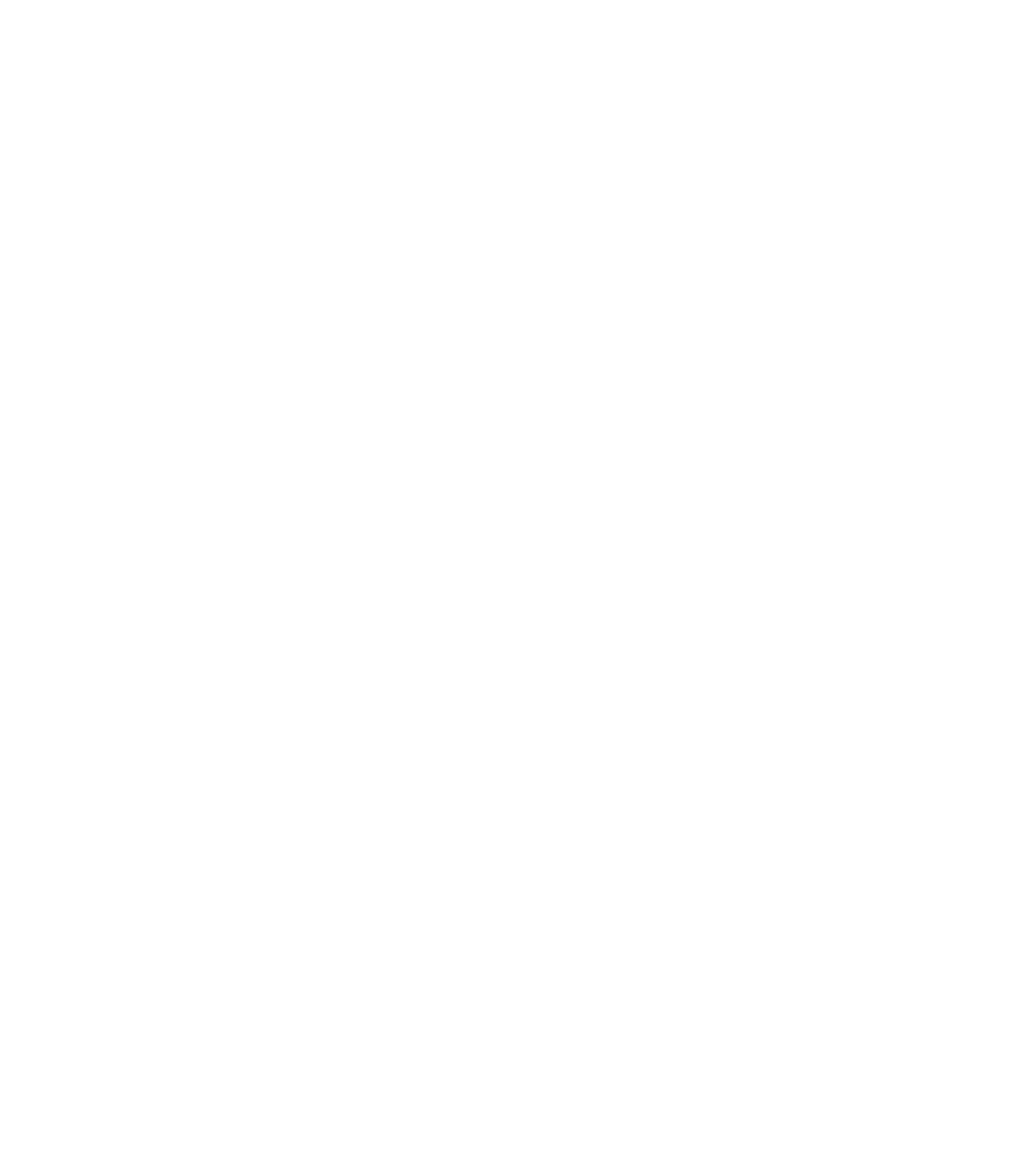
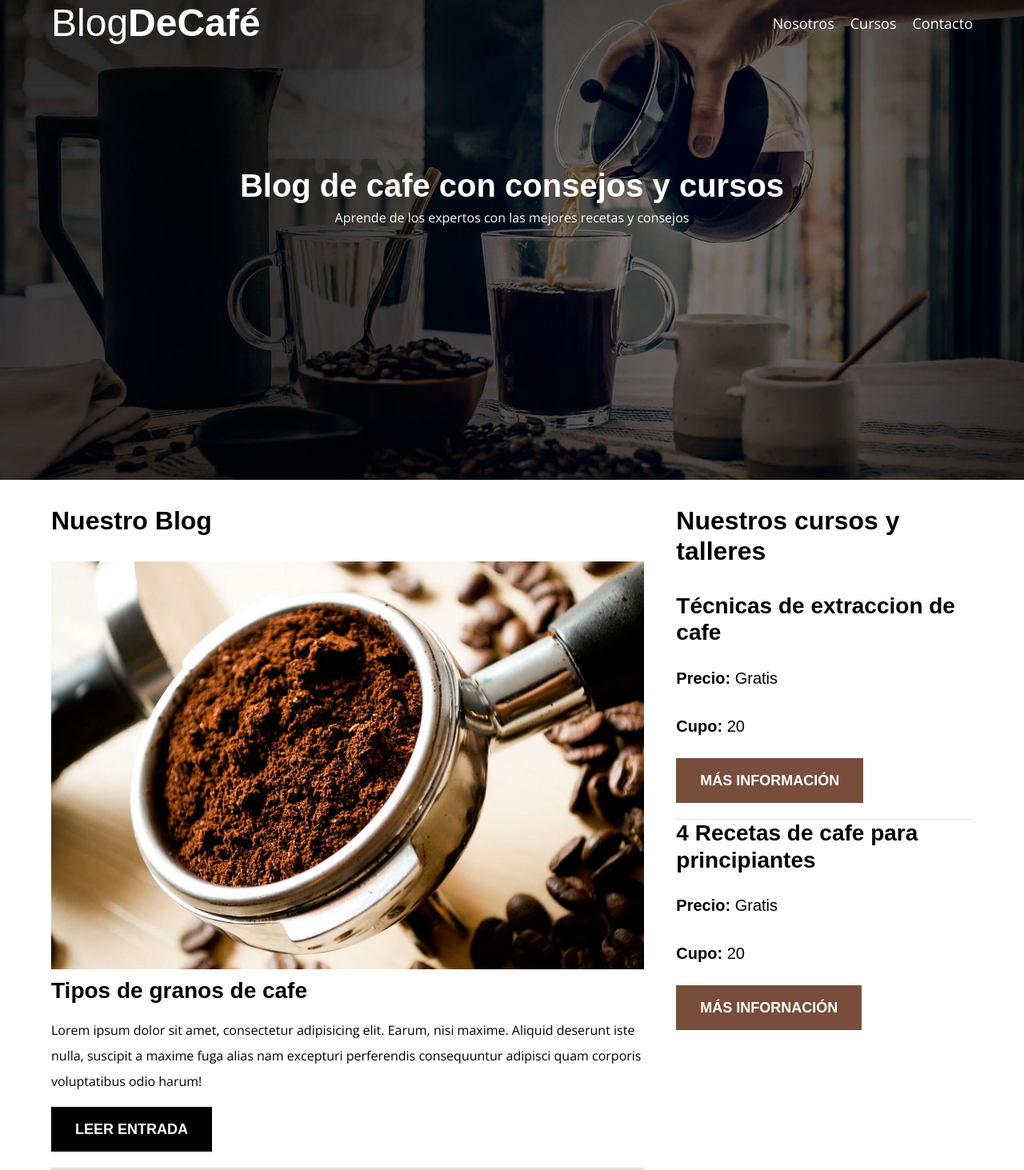
Before and after one commit to JulioChura/ProyectosPweb, a plain HTML site: page blogCafe/index.html in a window 1280 px wide. Shown: the top 1463 px of the page at 80% size. Before the commit the page ends 800 px from the top, so only its background shows below. Drawn offline with nearby package versions, Linux system fonts and the light colour scheme.

Commit message:
Se crea la parte del index

```diff
--- a/blogCafe/index.html
+++ b/blogCafe/index.html
@@ -4,8 +4,119 @@
     <meta charset="UTF-8">
     <meta name="viewport" content="width=device-width, initial-scale=1.0">
     <title>Blog de cafe</title>
+    <link rel="preconnect" href="https://fonts.googleapis.com">
+    <link rel="preconnect" href="https://fonts.gstatic.com" crossorigin>
+    <link href="https://fonts.googleapis.com/css2?family=Krub:ital,wght@0,400;0,700;1,600&family=Open+Sans:ital,wght@0,300..800;1,300..800&family=Staatliches&display=swap" rel="stylesheet">
+    <link rel="stylesheet" href="styles/normalize.css">
+    <link rel="stylesheet" href="styles/styles.css">
 </head>
 <body>
+    <header class="header">
 
+        <div class="contenedor">
+            <div class="barra">
+                <a class="logo" href="index.html">
+                    <h1 class="logo__nombre no-margin centrar-texto">Blog<span class="logo__bold">DeCafé</span></h1>
+                </a>
+
+                <nav class="navegacion">
+                    <a class="navegacion__enlace" href="nosotros.html">Nosotros</a>
+                    <a class="navegacion__enlace" href="cursos.html">Cursos</a>
+                    <a class="navegacion__enlace" href="contacto.html">Contacto </a>
+                </nav>
+            </div>
+        </div>
+
+        <div class="header__texto">
+            <h2 class="no-margin">Blog de cafe con consejos y cursos</h2>
+            <p class="no-margin">Aprende de los expertos con las mejores recetas y consejos</p>
+        </div>
+
+    </header>
+
+    <div class="contenedor contenido-principal">
+        <main class="blog">
+            <h3>Nuestro Blog</h3>
+            <article class="entrada">
+                <div class="entrada__imagen">
+                    <img src="img/blog1.jpg" alt="blog1">
+                </div>
+
+                <div class="entrada__contenido">
+                    <h4 class="no-margin">Tipos de granos de cafe</h4>
+                    <p>Lorem ipsum dolor sit amet, consectetur adipisicing elit. Earum, nisi maxime. Aliquid deserunt iste nulla, suscipit a maxime fuga alias nam excepturi perferendis
+                        consequuntur adipisci quam corporis voluptatibus odio harum!
+                    </p>
+                    <a href="entrada.html" class="boton boton--primario">Leer entrada</a>
+                </div>
+            </article>
+
+            <article class="entrada">
+                <div class="entrada__imagen">
+                    <img src="img/blog2.jpg" alt="blog1">
+                </div>
+
+                <div class="entrada__contenido">
+                    <h4 class="no-margin">Tres deliciosas recetas de cafe</h4>
+                    <p>Lorem ipsum dolor sit amet, consectetur adipisicing elit. Earum, nisi maxime. Aliquid deserunt iste nulla, suscipit a maxime fuga alias nam excepturi perferendis
+                        consequuntur adipisci quam corporis voluptatibus odio harum!
+                    </p>
+                    <a href="entrada.html" class="boton boton--primario">Leer entrada</a>
+                </div>
+            </article>
+
+            <article class="entrada">
+                <div class="entrada__imagen">
+                    <img src="img/blog3.jpg" alt="blog1">
+                </div>
+
+                <div class="entrada__contenido">
+                    <h4 class="no-margin">Beneficios del cafe</h4>
+                    <p>Lorem ipsum dolor sit amet, consectetur adipisicing elit. Earum, nisi maxime. Aliquid deserunt iste nulla, suscipit a maxime fuga alias nam excepturi perferendis
+                        consequuntur adipisci quam corporis voluptatibus odio harum!
+                    </p>
+                    <a href="entrada.html" class="boton boton--primario">Leer entrada</a>
+                </div>
+            </article>
+        </main>
+
+        <aside class="sidebar">
+            <h3>Nuestros cursos y talleres</h3>
+
+            <ul class="cursos no-padding">
+
+                <li class="widget-curso">
+                    <h4 class="no-margin">Técnicas de extraccion de cafe</h4>
+                    <p class="widget-curso__label">Precio: <span class="widget-curso__info">Gratis</span></p>
+                    <p class="widget-curso__label">Cupo: <span class="widget-curso__info">20</span></p>
+                    <a href="entrada.html" class="boton boton--secundario">Más información</a>
+                </li>
+
+                <li class="widget-curso">
+                    <h4 class="no-margin">4 Recetas de cafe para principiantes</h4>
+                    <p class="widget-curso__label">Precio: <span class="widget-curso__info">Gratis</span></p>
+                    <p class="widget-curso__label">Cupo: <span class="widget-curso__info">20</span></p>
+                    <a href="entrada.html" class="boton boton--secundario">Más infornación</a>
+                </li>
+            </ul>
+        </aside>
+
+    </div>
+
+    <footer class="footer">
+        <div class="contenedor">
+            <div class="barra">
+                <a class="logo" href="index.html">
+                    <h1 class="logo__nombre no-margin centrar-texto">Blog<span class="logo__bold">DeCafé</span></h1>
+                </a>
+
+                <nav class="navegacion">
+                    <a class="navegacion__enlace" href="nosotros.html">Nosotros</a>
+                    <a class="navegacion__enlace" href="cursos.html">Cursos</a>
+                    <a class="navegacion__enlace" href="contacto.html">Contacto </a>
+                </nav>
+            </div>
+        </div>
+    </footer>
 </body>
 </html>
--- /dev/null
+++ b/blogCafe/styles/styles.css
@@ -0,0 +1,206 @@
+:root {
+    --fuenteHeading: 'PT Sans', sans-serif;
+    --fuenteParrafos: 'Open Sans', sans-serif;
+
+    --primario: #784d3c;
+    --blanco: #ffffff;
+    --negro: #000000;
+    --claro: #e1e1e1;
+}
+
+html {
+    box-sizing: border-box;
+    font-size: 62.5%; /* 1 rem = 10px */
+}
+
+*, *:before, *:after {
+    box-sizing: inherit;
+}
+
+body {
+    font-family: var(--fuenteParrafos);
+    font-size: 1.6rem;
+    line-height: 2;
+}
+
+/**Globales */
+
+.contenedor {
+    max-width: 120rem;
+    width: 90%;
+    margin: 0 auto;
+}
+
+* {
+    text-decoration: none;
+}
+
+h1, h2, h3, h4 {
+    font-family: var(--fuenteHeading);
+    line-height: 1.2;
+}
+
+h1 {
+    font-size: 4.8rem;
+}
+
+h2 {
+    font-size: 4rem;
+}
+
+h3 {
+    font-size: 3.2rem;
+}
+
+h4 {
+    font-size: 2.8rem;
+}
+img {
+    max-width: 100%;
+}
+
+/*utilidades*/
+
+.no-margin {
+    margin: 0;
+}
+
+.no-padding {
+    padding: 0;
+}
+
+.centrar-texto {
+    text-align: center;
+}
+
+/* Header */
+.header {
+    background-image: url(../img/banner.jpg);
+    height: 60rem;
+    background-size: cover;
+    background-repeat: no-repeat;
+    background-position: center center; /*se pudo poner right, botton, top, center, left o center, de esa forma se nos centra la imagen del lado derecho, izquierdo, arriba o abajo. En este caso se centra en el medio */
+
+}
+
+.header__texto {
+    text-align: center;
+    color: var(--blanco);
+    margin-top: 5rem;
+}
+
+@media (min-width: 768px) {
+    .header__texto {
+        margin-top: 15rem;
+    }
+}
+
+@media (min-width: 768px) {
+    .barra {
+        display: flex;
+        justify-content: space-between;
+        align-items: center;
+    }
+}
+
+.logo {
+    color: var(--blanco);
+}
+
+.logo__nombre {
+    font-weight: 400;
+}
+
+.logo__bold {
+    font-weight: 700;
+}
+
+.navegacion__enlace {
+    display: block;
+    text-align: center;
+    font-size: 1.8rem;
+    color: var(--blanco);
+}
+
+@media (min-width: 768px) {
+    .navegacion {
+        display: flex;
+        gap: 2rem;
+    }
+}
+
+@media (min-width: 768px) {
+    .contenido-principal {
+        display: grid;
+        grid-template-columns: 2fr 1fr;
+        column-gap: 4rem;
+    }
+}
+
+.entrada {
+    border-bottom: 2rem solid var(--claro); /* ancho tipoBorder color */
+}
+
+.entrada:last-of-type {
+    border: none;
+    margin-bottom: 0;
+}
+
+.boton {
+    display: block;
+    font-family: var(--fuenteHeading);
+    color: var(--blanco);
+    padding: 1rem 3rem;
+    font-size: 1.8rem;
+    text-transform: uppercase;
+    font-weight: 700;
+    margin-bottom: 2rem;
+    text-align: center;
+}
+
+@media (min-width: 768px){
+    .boton {
+        display: inline-block;
+        margin: 0 auto;
+        margin-bottom: 2rem;
+    }
+}
+
+.boton--primario {
+    background-color: var(--negro);
+}
+
+.boton--secundario {
+    background-color: var(--primario);
+}
+.cursos {
+    list-style: none;
+}
+
+.widget-curso {
+    border-bottom: 1px solid var(--claro);
+}
+
+.widget-curso:last-of-type {
+    border: none;
+    margin-bottom: 0;
+}
+
+.widget-curso__label {
+    font-family: var(--fuenteHeading);
+    font-weight: bold;
+}
+
+.widget-curso__info {
+    font-weight: normal;
+}
+
+.widget-curso__label,
+.widget-curso__info {
+    font-size: 2rem;
+}
+
+.footer {
+    background-color: var(--negro);
+    padding: 3rem;
+}
```
Also changed, not shown: blogCafe/styles/normalize.css (added).
